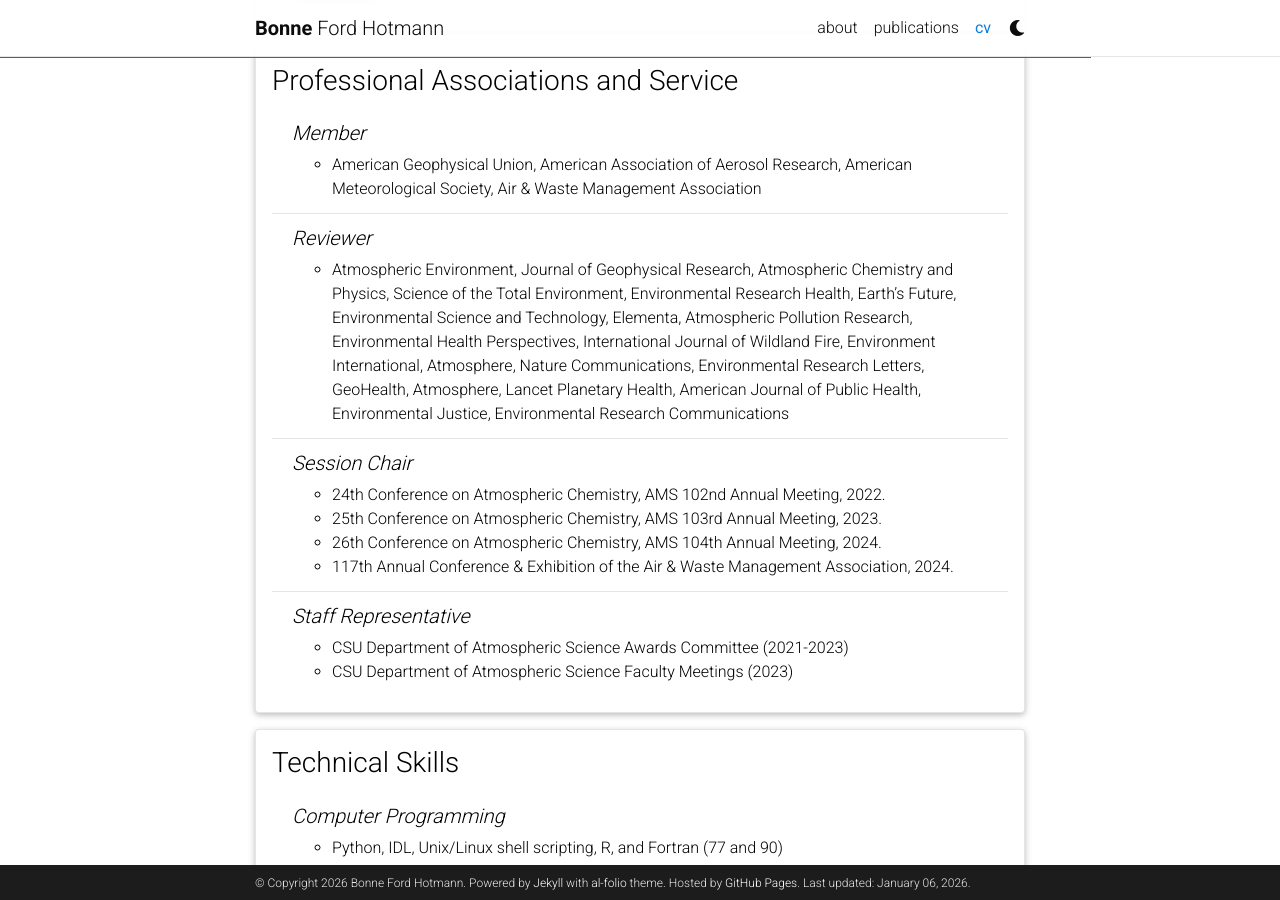
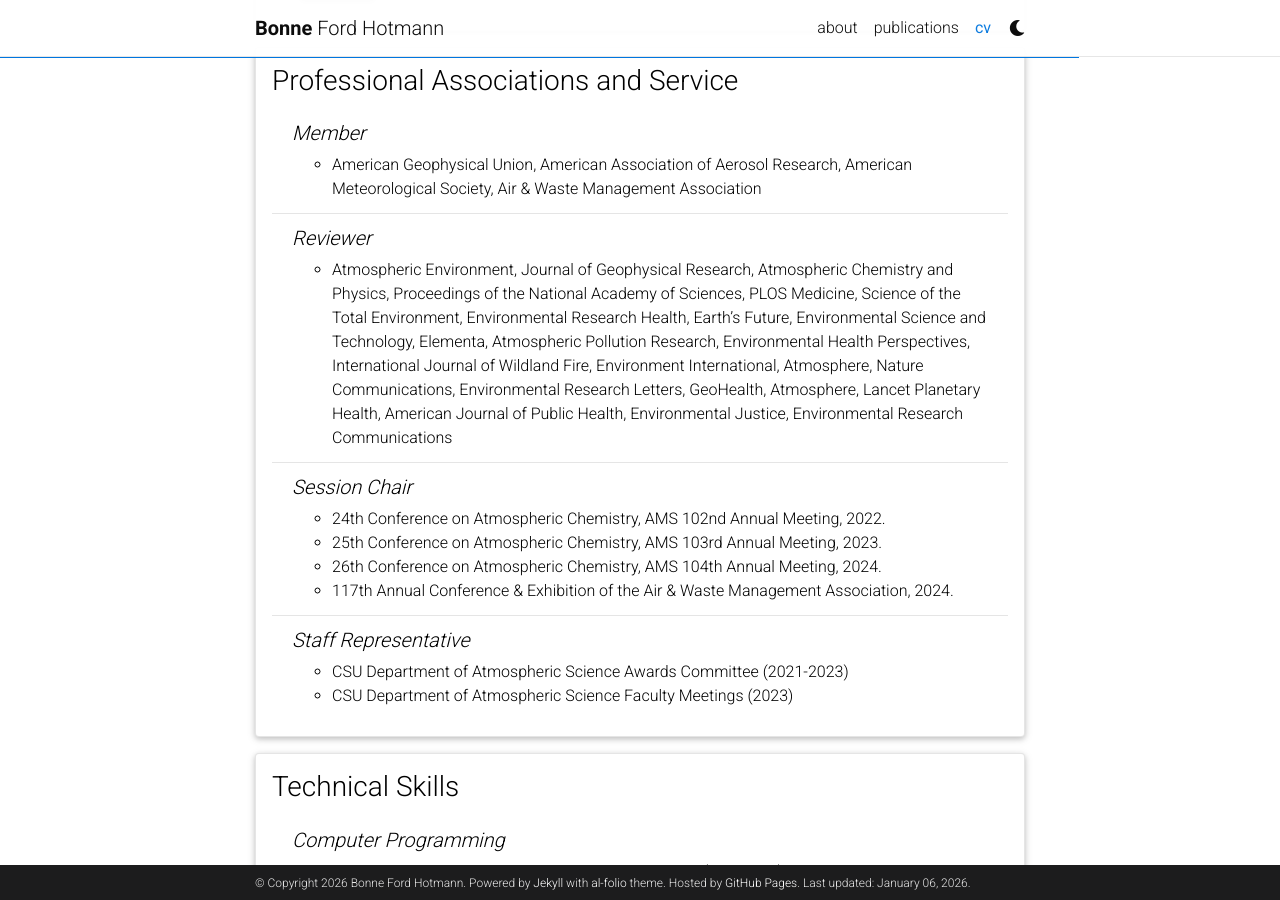
Before and after one commit to bonneford/bonneford.github.io, a Jekyll site: the page built from _pages/cv.md, in a window 1280 px wide and 900 px high, scrolled down 1830 px. Built offline with Jekyll 4.4.1, drawn with Linux system fonts in a browser that asks for light colours; comment, search, counter and statistics services are not loaded; a style sheet for code colours, icons or effects is not loaded.

Commit message:
Update cv.yml
other reviews

```diff
--- a/_data/cv.yml
+++ b/_data/cv.yml
@@ -92,7 +92,7 @@
         - American Geophysical Union, American Association of Aerosol Research, American Meteorological Society, Air & Waste Management Association
     - title: Reviewer
       items:
-        - Atmospheric Environment, Journal of Geophysical Research, Atmospheric Chemistry and Physics, Science of the Total Environment, Environmental Research Health, Earth’s Future, Environmental Science and Technology, Elementa, Atmospheric Pollution Research, Environmental Health Perspectives, International Journal of Wildland Fire, Environment International, Atmosphere, Nature Communications, Environmental Research Letters, GeoHealth, Atmosphere, Lancet Planetary Health, American Journal of Public Health, Environmental Justice, Environmental Research Communications
+        - Atmospheric Environment, Journal of Geophysical Research, Atmospheric Chemistry and Physics, Proceedings of the National Academy of Sciences, PLOS Medicine,  Science of the Total Environment, Environmental Research Health, Earth’s Future, Environmental Science and Technology, Elementa, Atmospheric Pollution Research, Environmental Health Perspectives, International Journal of Wildland Fire, Environment International, Atmosphere, Nature Communications, Environmental Research Letters, GeoHealth, Atmosphere, Lancet Planetary Health, American Journal of Public Health, Environmental Justice, Environmental Research Communications
     - title: Session Chair
       items:
         - 24th Conference on Atmospheric Chemistry, AMS 102nd Annual Meeting, 2022.
@@ -103,8 +103,6 @@
       items:
         - CSU Department of Atmospheric Science Awards Committee (2021-2023)
         - CSU Department of Atmospheric Science Faculty Meetings (2023)
-
-
 
 - title: Technical Skills
   type: nested_list
```
